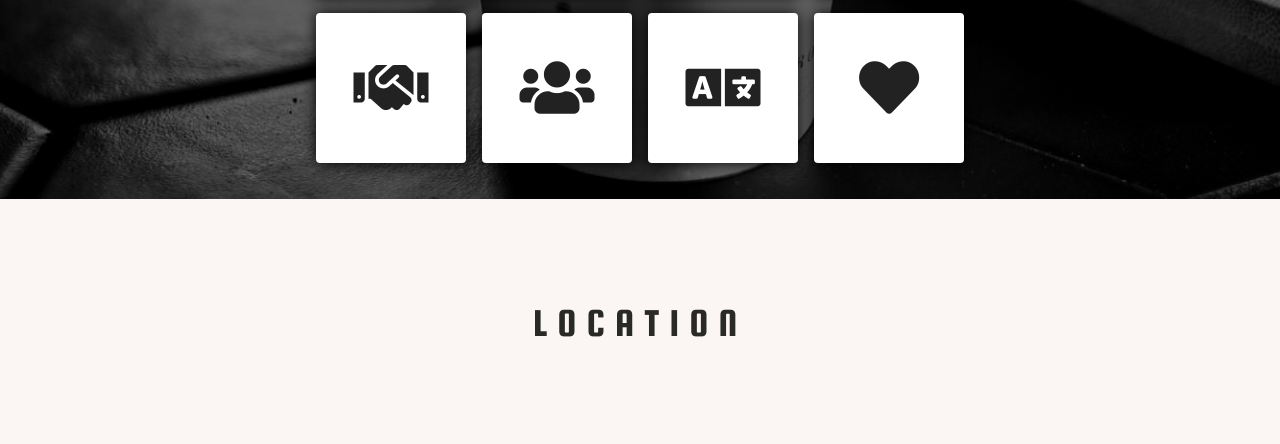
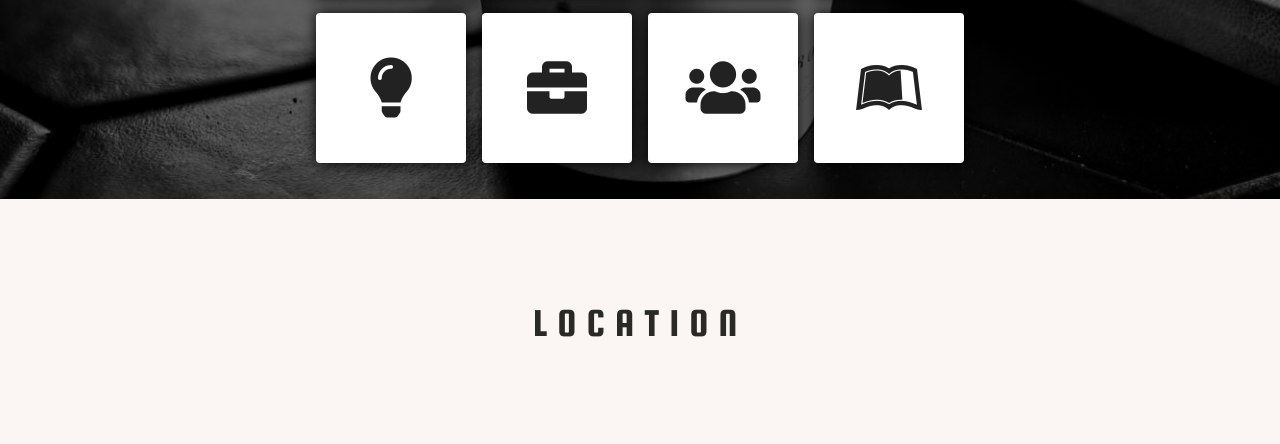
Before and after one commit to keiichi031605/keiichi-portfolio, a plain HTML site: page index.html in a window 1280 px wide. Shown: the part 4228-4672 px from the top of the page. Drawn offline with nearby package versions, Linux system fonts and the light colour scheme.

Commit message:
FEAT: Changed skills

```diff
--- a/css/components/skills.css
+++ b/css/components/skills.css
@@ -21,7 +21,7 @@
   margin: 0 auto;
 }
 
-.skill, .skill-back {
+.skill, .skill-back, .p-skill-back {
   width: 150px;
   height: 150px;
   background: white;
@@ -36,7 +36,19 @@
   backface-visibility: hidden;
 }
 
+/*tech skills back font*/
 .skill-back p {
+  font-size: 12px;
+  font-weight: 600;
+  text-align: center;
+  color: black;
+  line-height: 2;
+  margin: 12px;
+  font-size:20px;
+}
+
+/*personal skills back font*/
+.p-skill-back p {
   font-size: 12px;
   font-weight: 600;
   text-align: center;
@@ -57,10 +69,18 @@
   transition-duration: .5s;
 }
 
+/*tech skills back*/
 .skill-back {
   position: absolute;
   top: 0;
-  /*background: #315545;*/
+  background: linear-gradient(to bottom, #ff8808 45%, #f2dc06 100%);
+  transform: rotateY(180deg);
+}
+
+/*personal skills back*/
+.p-skill-back {
+  position: absolute;
+  top: 0;
   background: linear-gradient(to bottom, #292926 45%, #282825b8 100%);
   transform: rotateY(180deg);
 }
--- a/index.html
+++ b/index.html
@@ -291,38 +291,71 @@
           <p>Web Scraping</p>
         </div>
       </div>
+        <!-- non-tech skills -->
       <div class="skill-box">
         <div class="skill">
-          <i class="fas fa-handshake"></i>
+          <i class="fas fa-lightbulb"></i>
         </div>
-        <div class="skill-back">
-          <p>Relatopnship Management</p>
+        <div class="p-skill-back">
+          <p>Problem Solving</p>
+        </div>
+      </div>
+      <div class="skill-box">
+        <div class="skill">
+          <i class="fas fa-briefcase"></i>
+        </div>
+        <div class="p-skill-back">
+          <p>Project Management</p>
         </div>
       </div>
       <div class="skill-box">
         <div class="skill">
           <i class="fas fa-users"></i>
         </div>
-        <div class="skill-back">
+        <div class="p-skill-back">
           <p>Team Management</p>
         </div>
       </div>
-      <div class="skill-box">
+      <!-- <div class="skill-box">
+        <div class="skill">
+          <i class="fas fa-search"></i>
+        </div>
+        <div class="p-skill-back">
+          <p>Marketing</p>
+        </div>
+      </div> -->
+      <!-- <div class="skill-box">
+        <div class="skill">
+          <i class="fas fa-handshake"></i>
+        </div>
+        <div class="p-skill-back">
+          <p>Relationship Management</p>
+        </div>
+      </div> -->
+      <!-- <div class="skill-box">
         <div class="skill">
           <i class="fas fa-language"></i>
         </div>
-        <div class="skill-back">
+        <div class="p-skill-back">
           <p>Japanese<br>English<br>Spanish</p>
         </div>
+      </div> -->
+      <div class="skill-box">
+        <div class="skill">
+          <i class="fab fa-leanpub"></i>
+        </div>
+        <div class="p-skill-back">
+          <p>Indipendent Learner!</p>
+        </div>
       </div>
-      <div class="skill-box">
+      <!-- <div class="skill-box">
         <div class="skill">
           <i class="fas fa-heart"></i>
         </div>
-        <div class="skill-back">
+        <div class="p-skill-back">
           <p>Respectful!</p>
         </div>
-      </div>
+      </div> -->
     </div>
   </div>
 </div>
```
